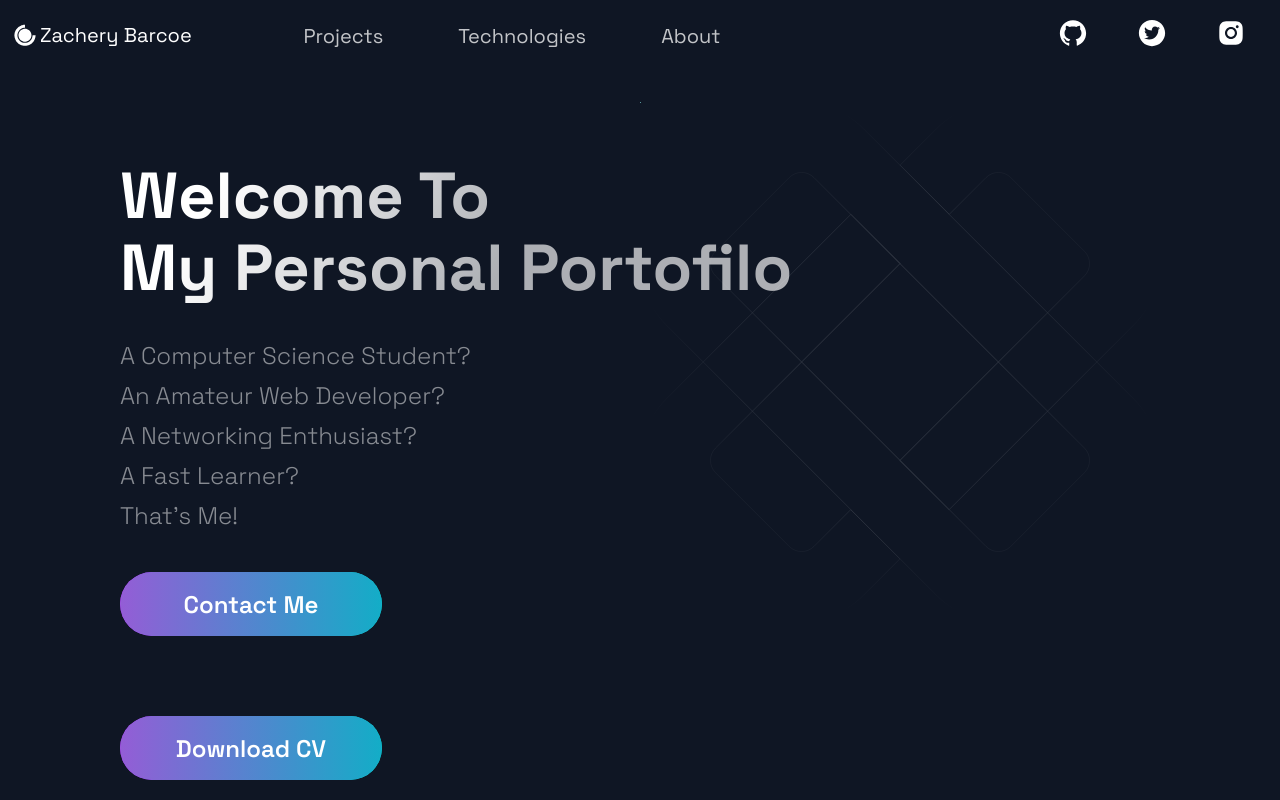
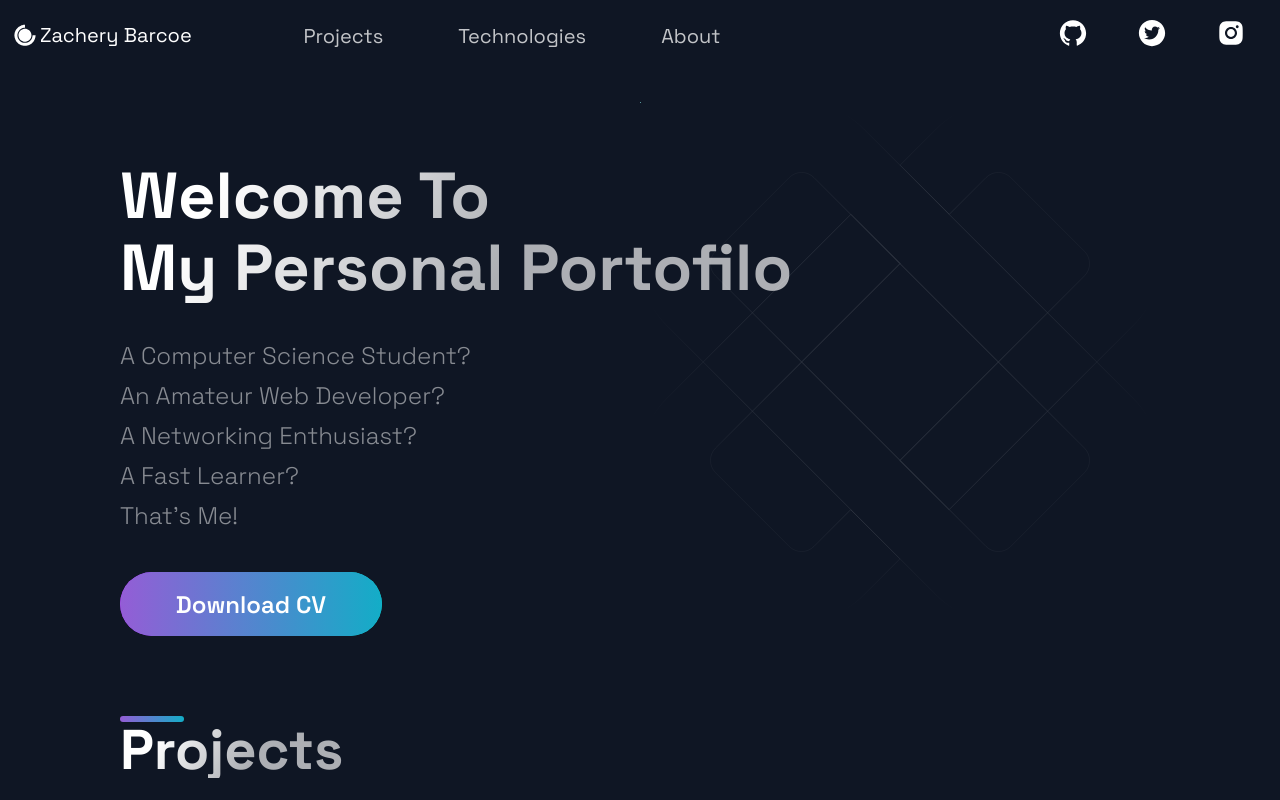
Before and after one commit to BlackPrism7537/BlackPrism7537, a Next.js app: page / in a window 1280 px wide. Shown: the top 800 px of the page. Built offline with nearby package versions, Linux system fonts and the light colour scheme.

Commit message:
Update Hero.js

```diff
--- a/src/components/Hero/Hero.js
+++ b/src/components/Hero/Hero.js
@@ -25,14 +25,9 @@ const Hero = () => (
 				<br />
 				That's Me!
 			</SectionText>
-			<div>
-				<Button onClick={() => (window.location = "mailto:z.barcoe@gmail.com")}>
-					Contact Me
-				</Button>
-				<Button onClick={() => (window.location = "/ZacheryBarcoeCV.pdf")}>
-					Download CV
-				</Button>
-			</div>
+			<Button onClick={() => (window.location = "/ZacheryBarcoeCV.pdf")}>
+				Download CV
+			</Button>
 		</LeftSection>
 	</Section>
 );
```
